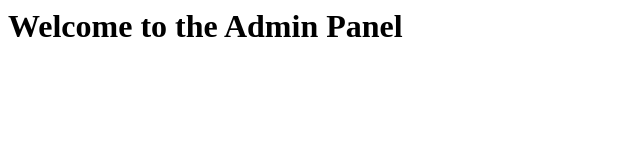
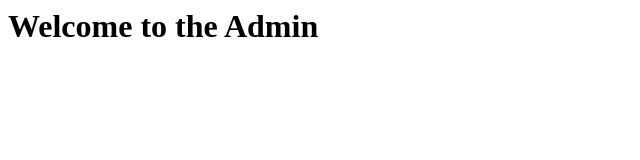
Before and after one commit to rushi-d3cod3r/subdomain-takeover, a plain HTML site: page index.html in a window 1280 px wide. Shown: the whole page, without its empty margins (0-640 px from the left). Drawn offline with Linux system fonts and the light colour scheme.

Commit message:
Update index.html

```diff
--- a/index.html
+++ b/index.html
@@ -1,7 +1,7 @@
 <html>
   <body>
     <h1>
-      Welcome to the Admin Panel
+      Welcome to the Admin
     </h1>
   </body>
 </html>
```
